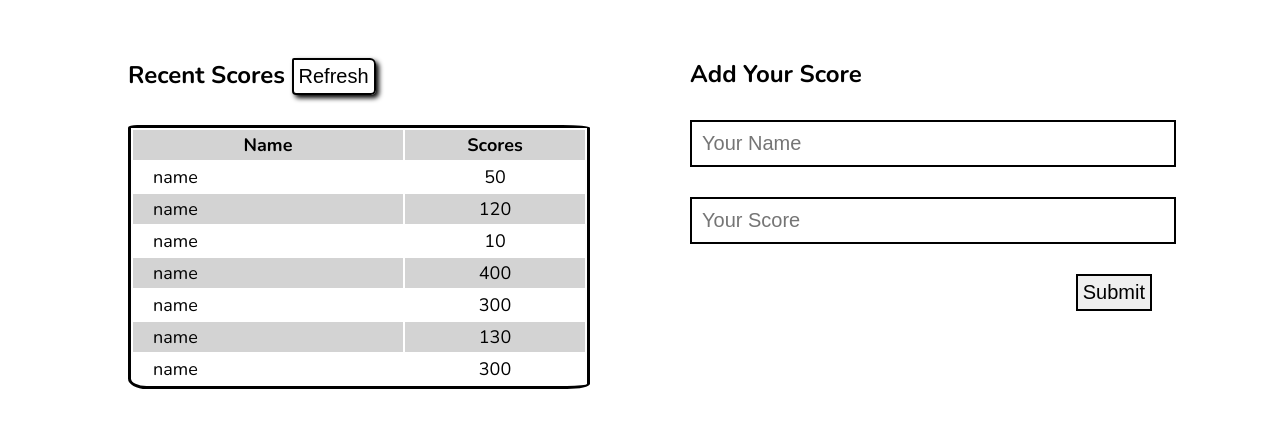
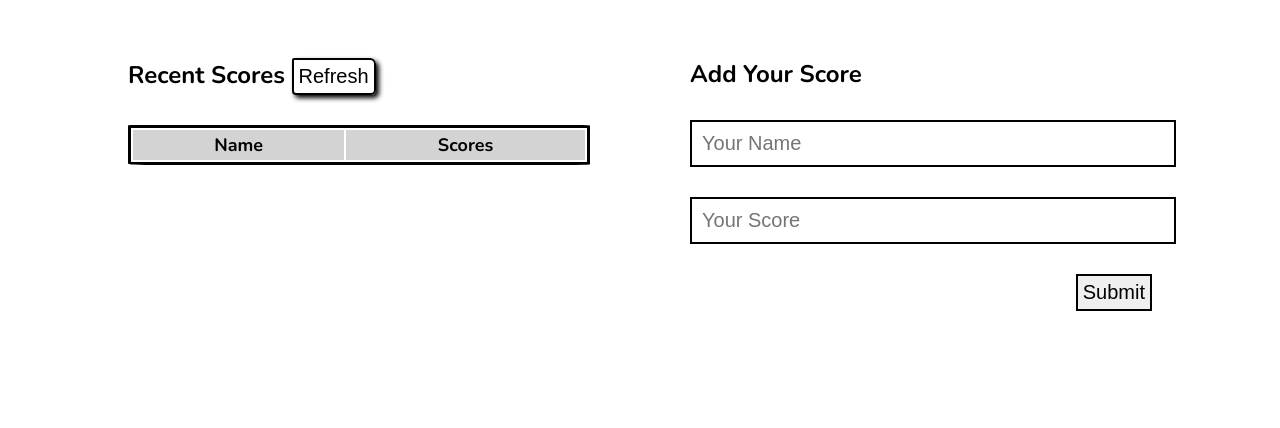
Before and after one commit to Owusu-Desmond/leaderboard, a website built with webpack: page src/index.html in a window 1280 px wide. Shown: the part 106-534 px from the top of the page. Built offline with nearby package versions, Linux system fonts and the light colour scheme.

Commit message:
Remove default names and scores

```diff
--- a/src/index.html
+++ b/src/index.html
@@ -18,34 +18,6 @@
                 <th>Name</th>
                 <th>Scores</th>
               </tr>
-              <tr>
-                <td>name</td>
-                <td>50</td>
-              </tr>
-              <tr>
-                <td>name</td>
-                <td>120</td>
-              </tr>
-              <tr>
-                <td>name</td>
-                <td>10</td>
-              </tr>
-              <tr>
-                <td>name</td>
-                <td>400</td>
-              </tr>
-              <tr>
-                <td>name</td>
-                <td>300</td>
-              </tr>
-              <tr>
-                <td>name</td>
-                <td>130</td>
-              </tr>
-              <tr>
-                <td>name</td>
-                <td>300</td>
-              </tr>
             </table>
         </div>
         <div class="add-score-container">
```
